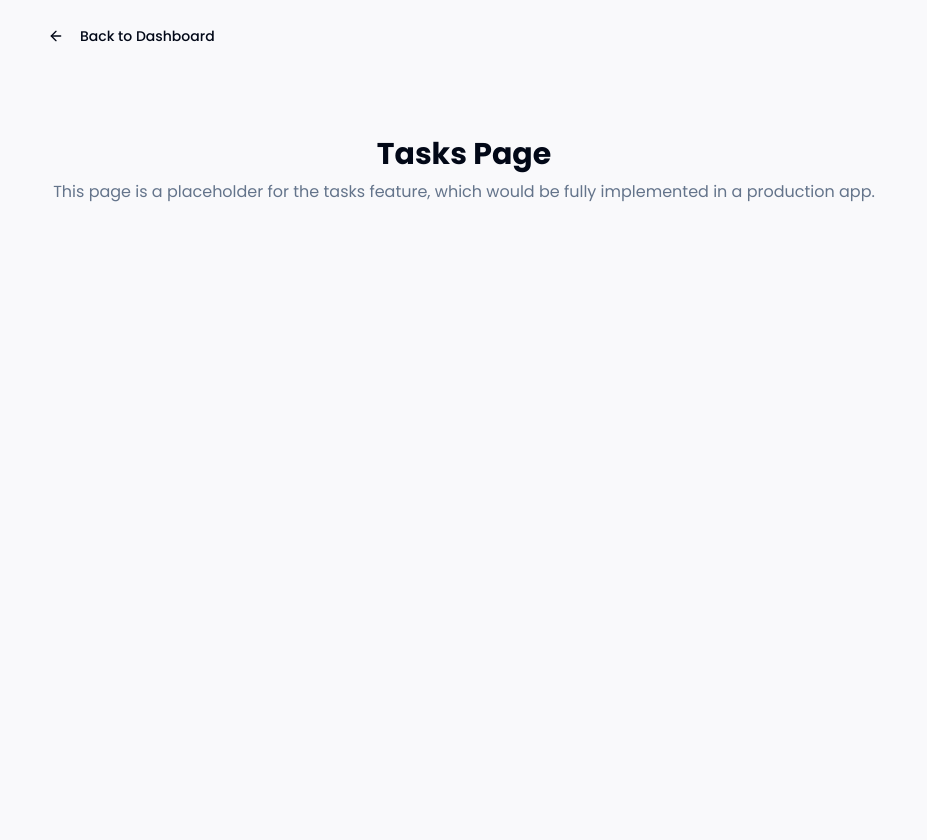
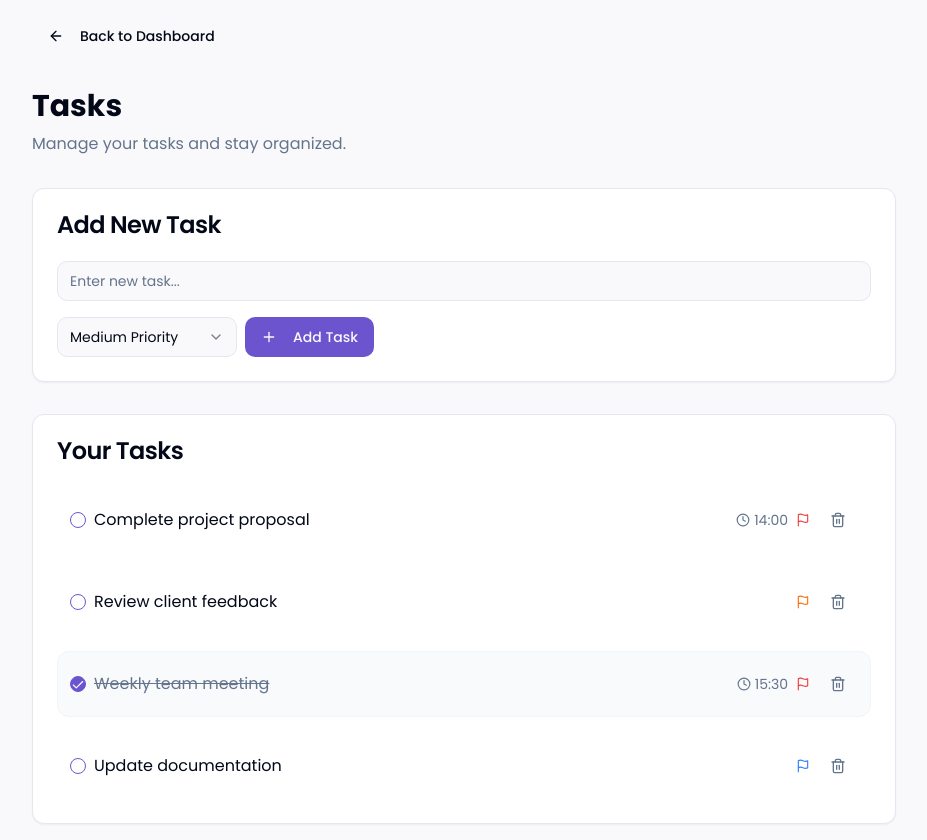
Before and after one commit to omniflow73/flowstate-command-center, a React (Vite) app: page /tasks in a window 1280 px wide. Shown: the whole page, without its empty margins (176-1103 px from the left). Before the commit the page ends 800 px from the top, so only its background shows below. Built offline with nearby package versions, Linux system fonts and the light colour scheme.

Commit message:
Fix: Implement basic functionality
Implement basic functionality for all interactive elements and pages.

```diff
--- a/src/App.tsx
+++ b/src/App.tsx
@@ -9,6 +9,7 @@ import Profile from "./pages/Profile";
 import Settings from "./pages/Settings";
 import NotFound from "./pages/NotFound";
 import PlaceholderPage from "./pages/PlaceholderPage";
+import TasksPage from "./pages/TasksPage";
 
 const queryClient = new QueryClient();
 
@@ -24,7 +25,7 @@ const App = () => (
           <Route path="/settings" element={<Settings />} />
           <Route path="/command-center" element={<PlaceholderPage />} />
           <Route path="/focus" element={<PlaceholderPage />} />
-          <Route path="/tasks" element={<PlaceholderPage />} />
+          <Route path="/tasks" element={<TasksPage />} />
           <Route path="/calendar" element={<PlaceholderPage />} />
           <Route path="/time-tracking" element={<PlaceholderPage />} />
           <Route path="/habits" element={<PlaceholderPage />} />
--- a/src/components/dashboard/TaskCard.tsx
+++ b/src/components/dashboard/TaskCard.tsx
@@ -5,6 +5,7 @@ import { Clock, Flag, Plus } from "lucide-react";
 import { useState } from "react";
 import { toast } from "sonner";
 import { Button } from "@/components/ui/button";
+import { Link } from "react-router-dom";
 
 type Task = {
   id: string;
@@ -46,15 +47,17 @@ export default function TaskCard() {
   };
 
   const addNewTask = () => {
-    toast.info("Add new task functionality would open a form here");
+    toast.info("Redirecting to Tasks page");
   };
 
   return (
     <Card className="glass-card">
       <CardHeader className="pb-2 flex flex-row items-center justify-between">
         <CardTitle>Today's Tasks</CardTitle>
-        <Button variant="ghost" size="sm" onClick={addNewTask}>
-          <Plus size={16} />
+        <Button variant="ghost" size="sm" onClick={addNewTask} asChild>
+          <Link to="/tasks">
+            <Plus size={16} />
+          </Link>
         </Button>
       </CardHeader>
       <CardContent>
--- a/src/pages/PlaceholderPage.tsx
+++ b/src/pages/PlaceholderPage.tsx
@@ -1,14 +1,53 @@
 
 import React from "react";
 import { useLocation } from "react-router-dom";
-import { ArrowLeft } from "lucide-react";
+import { ArrowLeft, Plus } from "lucide-react";
 import { Button } from "@/components/ui/button";
 import { useNavigate } from "react-router-dom";
+import { Card, CardContent, CardHeader, CardTitle } from "@/components/ui/card";
+import { Input } from "@/components/ui/input";
+import { toast } from "sonner";
+import { useState } from "react";
 
 export default function PlaceholderPage() {
   const location = useLocation();
   const navigate = useNavigate();
   const pageName = location.pathname.replace('/', '') || 'unknown';
+  const [newItemText, setNewItemText] = useState("");
+  const [items, setItems] = useState<string[]>([]);
+
+  const handleAddItem = () => {
+    if (newItemText.trim()) {
+      setItems([...items, newItemText]);
+      setNewItemText("");
+      toast.success(`New ${getSingularName(pageName)} added!`);
+    } else {
+      toast.error("Please enter some text");
+    }
+  };
+
+  const getSingularName = (name: string) => {
+    // Convert plural names to singular for toast messages
+    if (name.endsWith('s')) return name.slice(0, -1);
+    if (name === 'focus') return 'focus session';
+    if (name === 'command-center') return 'command';
+    return name;
+  };
+
+  const getPlaceholderText = () => {
+    switch(pageName) {
+      case 'tasks': return 'Enter new task...';
+      case 'notes': return 'Enter note title...';
+      case 'projects': return 'Enter project name...';
+      case 'habits': return 'Enter new habit...';
+      case 'focus': return 'Enter focus session name...';
+      case 'calendar': return 'Enter event title...';
+      case 'time-tracking': return 'Enter activity name...';
+      case 'command-center': return 'Enter new command...';
+      case 'analytics': return 'Enter metric name...';
+      default: return 'Enter new item...';
+    }
+  };
 
   return (
     <div className="container max-w-4xl mx-auto p-4 space-y-8 min-h-screen">
@@ -19,12 +58,61 @@ export default function PlaceholderPage() {
         </Button>
       </div>
 
-      <div className="space-y-2 text-center py-12">
-        <h1 className="text-3xl font-bold">{pageName.charAt(0).toUpperCase() + pageName.slice(1)} Page</h1>
+      <div className="space-y-2">
+        <h1 className="text-3xl font-bold">{pageName.charAt(0).toUpperCase() + pageName.slice(1).replace('-', ' ')}</h1>
         <p className="text-muted-foreground">
-          This page is a placeholder for the {pageName} feature, which would be fully implemented in a production app.
+          Manage your {pageName.replace('-', ' ')} and stay organized.
         </p>
       </div>
+
+      <Card>
+        <CardHeader>
+          <CardTitle className="flex justify-between">
+            <span>Add New {getSingularName(pageName)}</span>
+          </CardTitle>
+        </CardHeader>
+        <CardContent>
+          <div className="flex space-x-2">
+            <Input
+              placeholder={getPlaceholderText()}
+              value={newItemText}
+              onChange={(e) => setNewItemText(e.target.value)}
+              onKeyDown={(e) => e.key === 'Enter' && handleAddItem()}
+            />
+            <Button onClick={handleAddItem}>
+              <Plus className="h-4 w-4 mr-2" />
+              Add
+            </Button>
+          </div>
+        </CardContent>
+      </Card>
+
+      {items.length > 0 && (
+        <Card>
+          <CardHeader>
+            <CardTitle>Your {pageName.charAt(0).toUpperCase() + pageName.slice(1).replace('-', ' ')}</CardTitle>
+          </CardHeader>
+          <CardContent>
+            <ul className="space-y-2">
+              {items.map((item, index) => (
+                <li key={index} className="p-3 bg-secondary/30 rounded-md flex justify-between">
+                  {item}
+                  <Button
+                    variant="ghost"
+                    size="sm"
+                    onClick={() => {
+                      setItems(items.filter((_, i) => i !== index));
+                      toast.success(`${getSingularName(pageName)} removed`);
+                    }}
+                  >
+                    Remove
+                  </Button>
+                </li>
+              ))}
+            </ul>
+          </CardContent>
+        </Card>
+      )}
     </div>
   );
 }
--- /dev/null
+++ b/src/pages/TasksPage.tsx
@@ -0,0 +1,171 @@
+
+import React, { useState } from "react";
+import { useNavigate } from "react-router-dom";
+import { ArrowLeft, Plus, Flag, Clock, Trash2 } from "lucide-react";
+import { Button } from "@/components/ui/button";
+import { Card, CardContent, CardHeader, CardTitle } from "@/components/ui/card";
+import { Input } from "@/components/ui/input";
+import { Checkbox } from "@/components/ui/checkbox";
+import { Select, SelectContent, SelectItem, SelectTrigger, SelectValue } from "@/components/ui/select";
+import { toast } from "sonner";
+
+type Task = {
+  id: number;
+  title: string;
+  completed: boolean;
+  priority: "high" | "medium" | "low";
+  dueTime?: string;
+};
+
+export default function TasksPage() {
+  const navigate = useNavigate();
+  const [newTask, setNewTask] = useState("");
+  const [selectedPriority, setSelectedPriority] = useState<"high" | "medium" | "low">("medium");
+  const [tasks, setTasks] = useState<Task[]>([
+    { id: 1, title: "Complete project proposal", completed: false, priority: "high", dueTime: "14:00" },
+    { id: 2, title: "Review client feedback", completed: false, priority: "medium" },
+    { id: 3, title: "Weekly team meeting", completed: true, priority: "high", dueTime: "15:30" },
+    { id: 4, title: "Update documentation", completed: false, priority: "low" },
+  ]);
+
+  const handleAddTask = () => {
+    if (newTask.trim()) {
+      const newId = tasks.length > 0 ? Math.max(...tasks.map(t => t.id)) + 1 : 1;
+      setTasks([...tasks, {
+        id: newId,
+        title: newTask,
+        completed: false,
+        priority: selectedPriority
+      }]);
+      setNewTask("");
+      toast.success("Task added successfully!");
+    } else {
+      toast.error("Please enter a task");
+    }
+  };
+
+  const toggleTaskCompletion = (id: number) => {
+    setTasks(prevTasks => {
+      return prevTasks.map(task => {
+        if (task.id === id) {
+          const updatedTask = { ...task, completed: !task.completed };
+          toast.success(updatedTask.completed ? `Task completed: ${task.title}` : `Task marked as incomplete: ${task.title}`);
+          return updatedTask;
+        }
+        return task;
+      });
+    });
+  };
+
+  const deleteTask = (id: number) => {
+    const taskToDelete = tasks.find(task => task.id === id);
+    if (taskToDelete) {
+      setTasks(tasks.filter(task => task.id !== id));
+      toast.success(`Task deleted: ${taskToDelete.title}`);
+    }
+  };
+
+  const getPriorityColor = (priority: string) => {
+    switch (priority) {
+      case "high": return "text-red-500 dark:text-red-400";
+      case "medium": return "text-orange-500 dark:text-orange-400";
+      case "low": return "text-blue-500 dark:text-blue-400";
+      default: return "";
+    }
+  };
+
+  return (
+    <div className="container max-w-4xl mx-auto p-4 space-y-8 min-h-screen">
+      <div className="flex items-center space-x-4">
+        <Button variant="ghost" onClick={() => navigate('/')}>
+          <ArrowLeft className="mr-2 h-4 w-4" />
+          Back to Dashboard
+        </Button>
+      </div>
+
+      <div className="space-y-2">
+        <h1 className="text-3xl font-bold">Tasks</h1>
+        <p className="text-muted-foreground">
+          Manage your tasks and stay organized.
+        </p>
+      </div>
+
+      <Card>
+        <CardHeader>
+          <CardTitle>Add New Task</CardTitle>
+        </CardHeader>
+        <CardContent>
+          <div className="flex flex-col space-y-4">
+            <Input
+              placeholder="Enter new task..."
+              value={newTask}
+              onChange={(e) => setNewTask(e.target.value)}
+              onKeyDown={(e) => e.key === 'Enter' && handleAddTask()}
+            />
+            <div className="flex space-x-2">
+              <Select
+                value={selectedPriority}
+                onValueChange={(value) => setSelectedPriority(value as "high" | "medium" | "low")}
+              >
+                <SelectTrigger className="w-[180px]">
+                  <SelectValue placeholder="Priority" />
+                </SelectTrigger>
+                <SelectContent>
+                  <SelectItem value="high">High Priority</SelectItem>
+                  <SelectItem value="medium">Medium Priority</SelectItem>
+                  <SelectItem value="low">Low Priority</SelectItem>
+                </SelectContent>
+              </Select>
+              <Button onClick={handleAddTask} className="ml-auto">
+                <Plus className="h-4 w-4 mr-2" />
+                Add Task
+              </Button>
+            </div>
+          </div>
+        </CardContent>
+      </Card>
+
+      <Card>
+        <CardHeader>
+          <CardTitle>Your Tasks</CardTitle>
+        </CardHeader>
+        <CardContent>
+          <div className="space-y-4">
+            {tasks.length === 0 ? (
+              <p className="text-center text-muted-foreground py-4">No tasks yet. Add your first task above!</p>
+            ) : (
+              tasks.map((task) => (
+                <div
+                  key={task.id}
+                  className={`flex items-center justify-between gap-2 p-3 rounded-lg border ${task.completed ? "border-muted bg-muted/50" : "border-transparent hover:bg-muted/10"}`}
+                >
+                  <div className="flex items-center gap-2">
+                    <Checkbox
+                      checked={task.completed}
+                      onCheckedChange={() => toggleTaskCompletion(task.id)}
+                    />
+                    <span className={task.completed ? "line-through text-muted-foreground" : ""}>
+                      {task.title}
+                    </span>
+                  </div>
+                  <div className="flex items-center gap-2 text-sm text-muted-foreground">
+                    {task.dueTime && (
+                      <div className="flex items-center">
+                        <Clock size={14} className="mr-1" />
+                        <span>{task.dueTime}</span>
+                      </div>
+                    )}
+                    <Flag size={14} className={getPriorityColor(task.priority)} />
+                    <Button variant="ghost" size="icon" onClick={() => deleteTask(task.id)}>
+                      <Trash2 size={14} />
+                    </Button>
+                  </div>
+                </div>
+              ))
+            )}
+          </div>
+        </CardContent>
+      </Card>
+    </div>
+  );
+}
```
